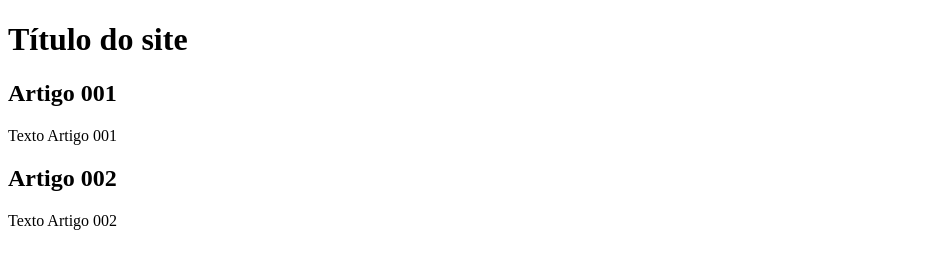
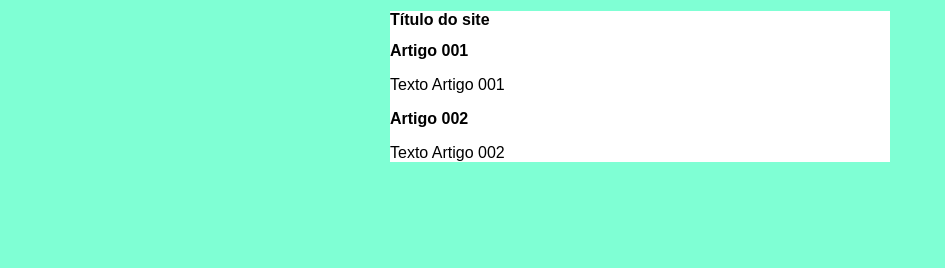
Before and after one commit to Karthunay/ProjetoGitHub, a plain HTML site: page index.html in a window 1280 px wide. Shown: the whole page, without its empty margins (0-945 px from the left). Drawn offline with Linux system fonts and the light colour scheme.

Commit message:
Iniciei o Design

```diff
--- /dev/null
+++ b/estilo/style.css
@@ -0,0 +1,17 @@
+* {
+    font-family: Arial, Helvetica, sans-serif;
+    font-size: 16px;
+
+}
+body {
+    background-color: aquamarine;
+}
+
+main {
+    background-color: white;
+    width: 500px;
+    margin: auto;
+    padding: 10px
+    box-shadow: 3px 3px 5px black;
+
+}
--- a/index.html
+++ b/index.html
@@ -5,6 +5,7 @@
     <meta http-equiv="X-UA-Compatible" content="IE=edge">
     <meta name="viewport" content="width=device-width, initial-scale=1.0">
     <title>Título do site</title>
+    <link rel="stylesheet" href="estilo/style.css">
 </head>
 <body>
     <main>
```
